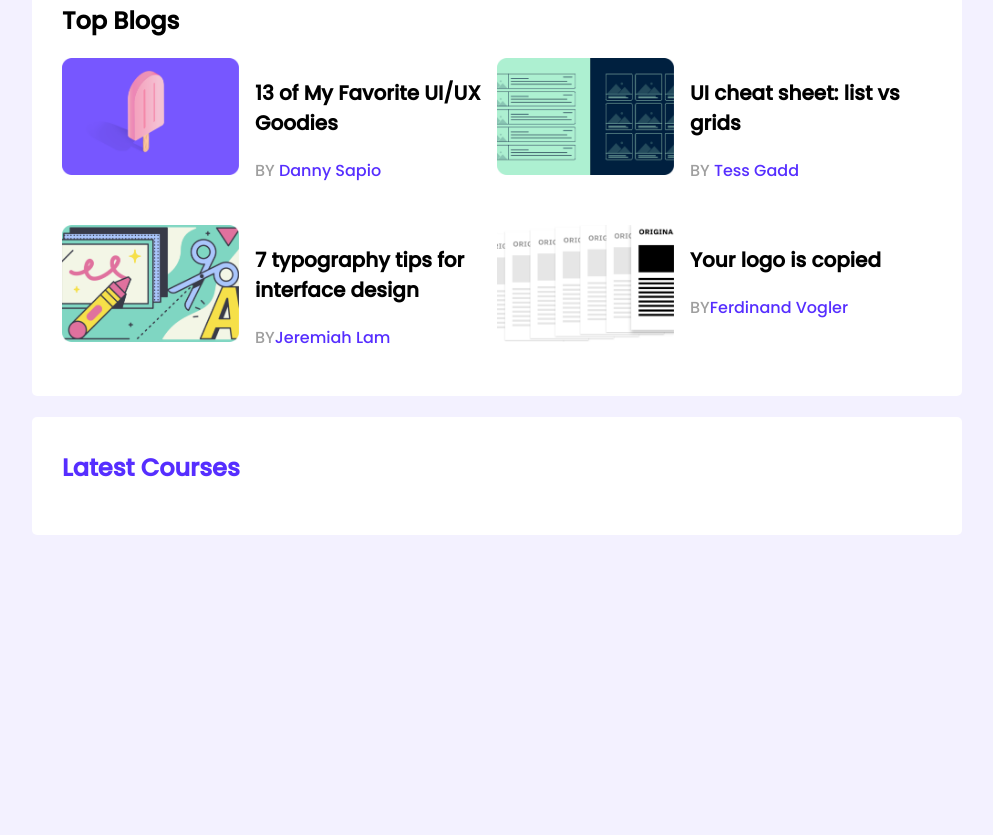
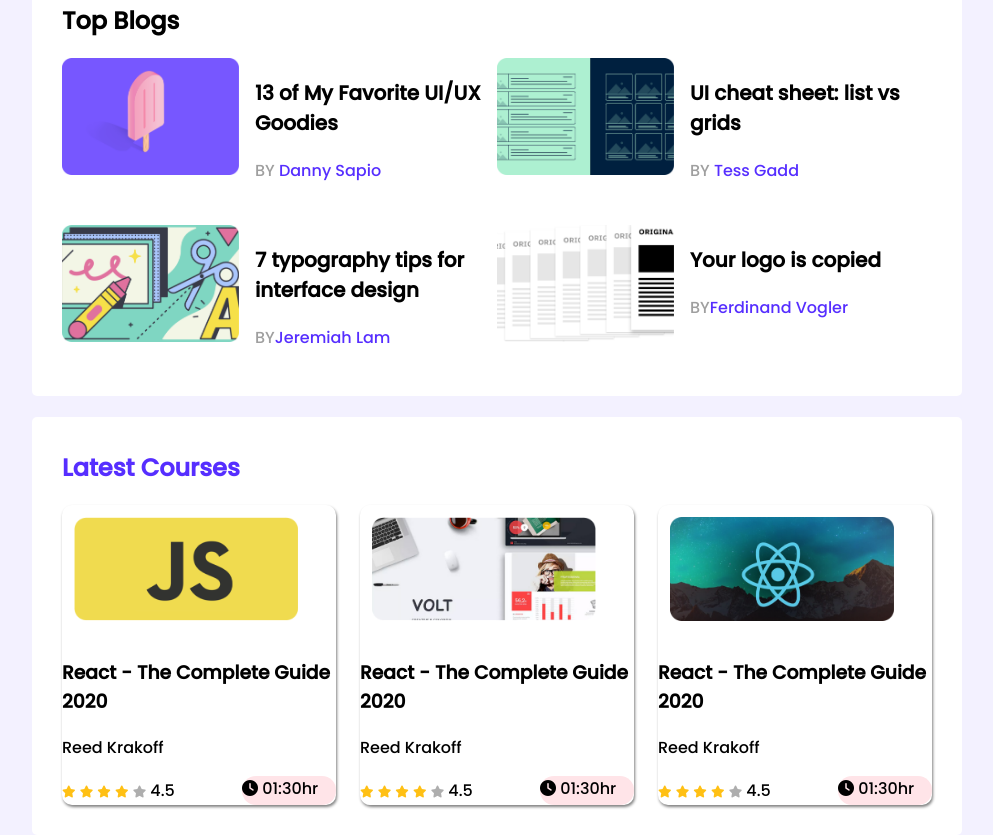
Before and after one commit to Farhadcode/leaderboard, a plain HTML site: page index.html in a window 1280 px wide. Shown: the part 313-1148 px from the top of the page, without its empty margins (143-1136 px from the left). Before the commit the page ends 848 px from the top, so only its background shows below. Drawn offline with Linux system fonts and the light colour scheme.

Commit message:
all done

```diff
--- a/index.html
+++ b/index.html
@@ -5,6 +5,10 @@
     <meta http-equiv="X-UA-Compatible" content="IE=edge">
     <meta name="viewport" content="width=device-width, initial-scale=1.0">
     <title>Leader Board</title>
+    <!-- font awesome -->
+    <script src="https://kit.fontawesome.com/d1b2c7702d.js" crossorigin="anonymous"></script>
+
+    <!-- style sheet -->
     <link rel="stylesheet" href="styles/style.css">
 </head>
 <body>
@@ -102,6 +106,77 @@
         <!--  Latest Courses -->
         <section class="container">
             <h2 class="section-title"> Latest Courses</h2>
+            <div class="courses">
+                <div class="course">
+                  <div class="course-banner">
+                     <img src="images/courses/course-3.png" alt="">
+                 </div>
+                 <div class="course-detail">
+                     <h3 class="course-title">React - The Complete Guide 2020</h3>
+                     <p class="course-authore">Reed Krakoff</p>
+                     <div class="course-info">
+                         <div>
+                            <i class="fas fa-star filled"></i>
+                            <i class="fas fa-star filled"></i>
+                            <i class="fas fa-star filled"></i>
+                            <i class="fas fa-star filled"></i>
+                            <i class="fas fa-star empty"></i>
+                            <span>4.5</span>
+                         </div>
+                         <div class="coures-duration">
+                            <i class="fas fa-clock"></i>
+                            01:30hr
+                         </div>
+                     </div>
+                 </div>
+                </div>
+                <div class="course">
+                  <div class="course-banner">
+                     <img src="images/courses/course-2.png" alt="">
+                 </div>
+                 <div class="course-detail">
+                     <h3 class="course-title">React - The Complete Guide 2020</h3>
+                     <p class="course-authore">Reed Krakoff</p>
+                     <div class="course-info">
+                         <div>
+                            <i class="fas fa-star filled"></i>
+                            <i class="fas fa-star filled"></i>
+                            <i class="fas fa-star filled"></i>
+                            <i class="fas fa-star filled"></i>
+                            <i class="fas fa-star empty"></i>
+                            <span>4.5</span>
+                         </div>
+                         <div class="coures-duration">
+                            <i class="fas fa-clock"></i>
+                            01:30hr
+                         </div>
+                     </div>
+                 </div>
+                </div>
+                <div class="course">
+                  <div class="course-banner">
+                     <img src="images/courses/course-1.png" alt="">
+                 </div>
+                 <div class="course-detail">
+                     <h3 class="course-title">React - The Complete Guide 2020</h3>
+                     <p class="course-authore">Reed Krakoff</p>
+                     <div class="course-info">
+                         <div>
+                            <i class="fas fa-star filled"></i>
+                            <i class="fas fa-star filled"></i>
+                            <i class="fas fa-star filled"></i>
+                            <i class="fas fa-star filled"></i>
+                            <i class="fas fa-star empty"></i>
+                            <span>4.5</span>
+                         </div>
+                         <div class="coures-duration">
+                            <i class="fas fa-clock"></i>
+                            01:30hr
+                         </div>
+                     </div>
+                 </div>
+                </div>
+            </div>
         </section>
    </main>
 
--- a/styles/style.css
+++ b/styles/style.css
@@ -83,3 +83,76 @@ hr {
   text-decoration: none;
   font-size: 16px;
 }
+/*    Courses styles */
+
+.courses {
+  display: grid;
+  grid-template-columns: repeat(3, 1fr);
+  grid-column-gap: 24px;
+}
+.course {
+  box-shadow: 1px 2px 3px gray;
+  border-radius: 10px;
+}
+.course .course-banner img {
+  width: 224px;
+  height: 104px;
+  padding: 12px;
+}
+.course-info {
+  display: flex;
+  align-items: center;
+  justify-content: space-between;
+}
+.fa-star {
+  font-size: 12px;
+}
+.fa-star.filled {
+  color: #ffc014;
+}
+.fa-star.empty {
+  color: #aeaeae;
+}
+.coures-duration {
+  background: #ffe4e8;
+  height: 29px;
+  width: 94px;
+  border-radius: 14px;
+}
+
+/* ------ Media Queries ---- */
+
+/* ---- Mobile Devices---- */
+
+@media only screen and (max-width: 688px) {
+  .container {
+    width: 100%;
+  }
+  .players,
+  .blogs,
+  .courses {
+    grid-template-columns: repeat(1, 1fr);
+  }
+  .player,
+  .blog {
+    flex-direction: column;
+  }
+}
+
+/* Tabled devices */
+@media only screen and (min-width: 688px) and (max-width: 992px) {
+  .container {
+    width: 100%;
+  }
+  .players,
+  .courses {
+    grid-template-columns: repeat(2, 1fr);
+  }
+  /* .courses {
+    grid-template-columns: repeat(2, 1fr);
+  } */
+  /* .player,
+  .blog {
+    flex-direction: column;
+  } */
+}
```
